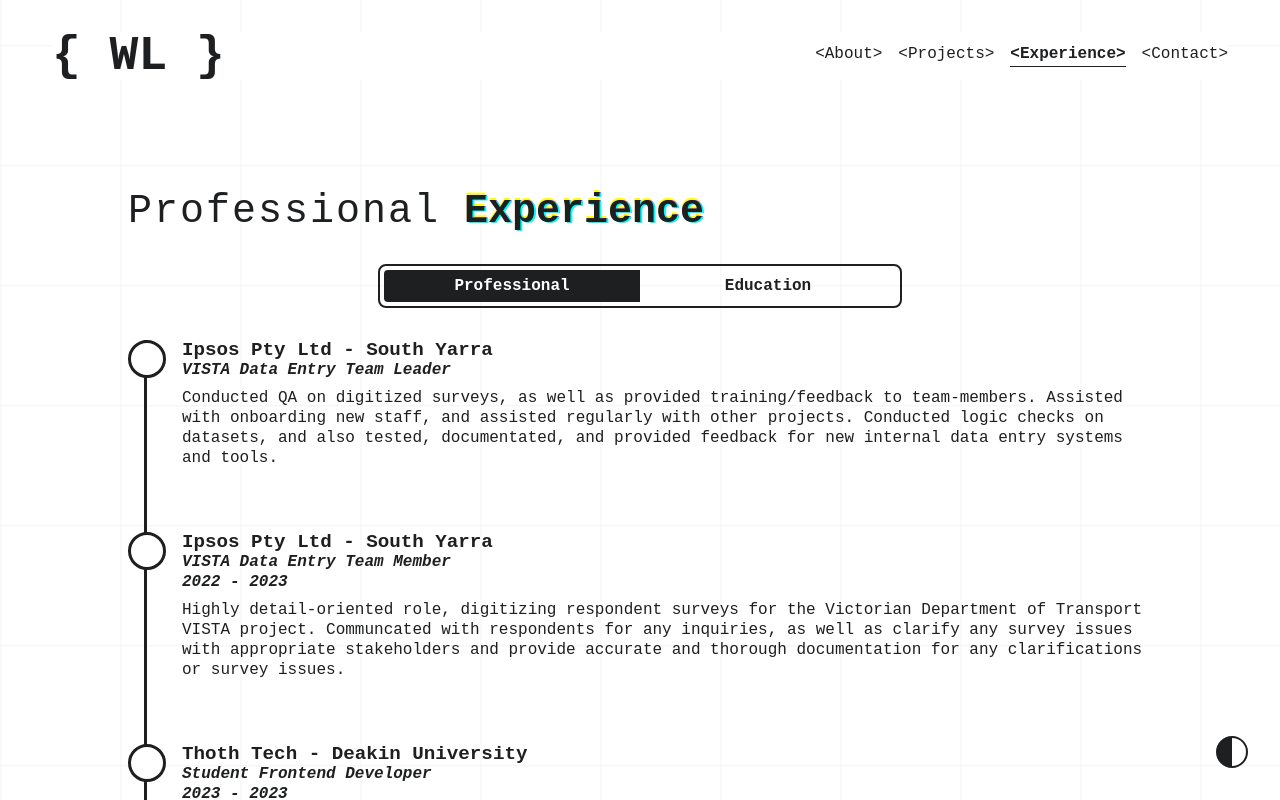
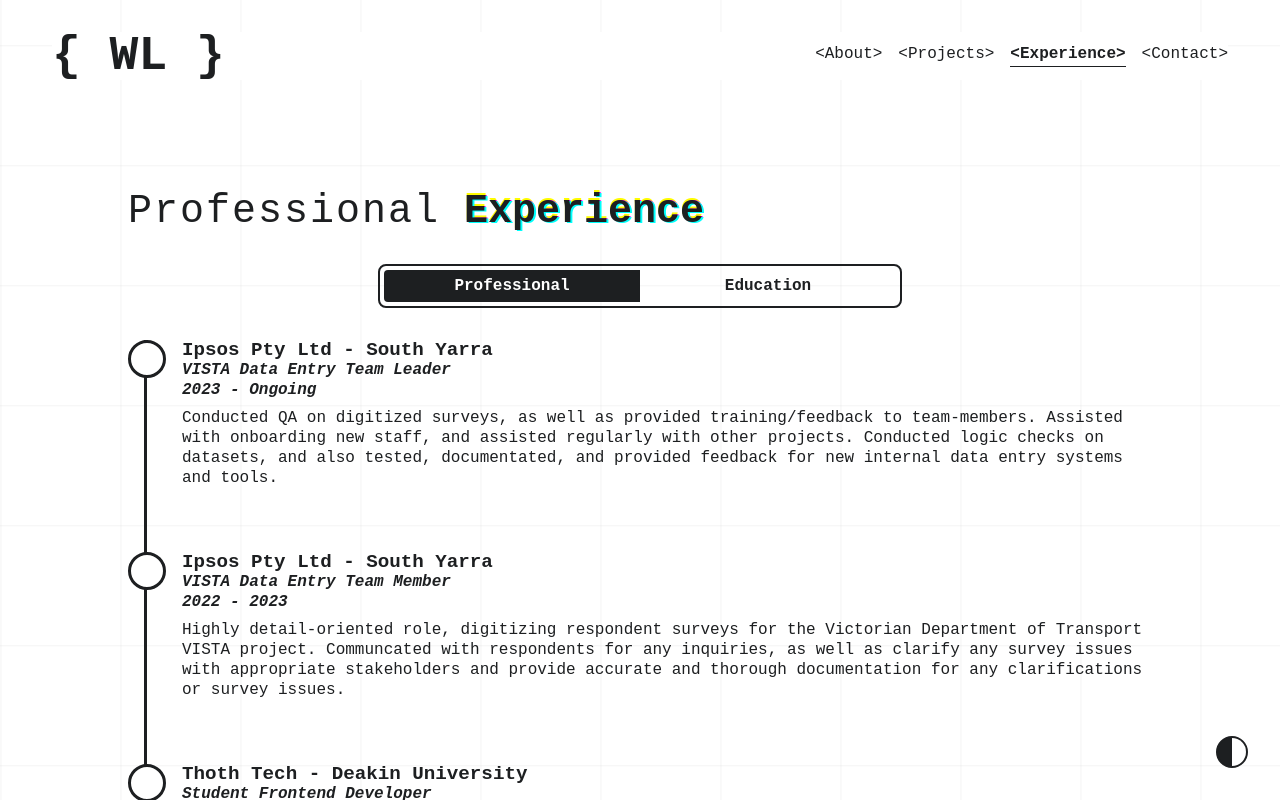
Before and after one commit to williamalowe/WilliamALowe, a React (Vite) app: page /experience in a window 1280 px wide. Shown: the top 800 px of the page. Built offline with nearby package versions, Linux system fonts and the light colour scheme; a web font is replaced by a local one.

Commit message:
feat: add stepper mapping/switching

```diff
--- a/src/assets/professionalExp.json
+++ b/src/assets/professionalExp.json
@@ -3,7 +3,7 @@
     {
       "institute": "Ipsos Pty Ltd - South Yarra",
       "subheader": "VISTA Data Entry Team Leader",
-      "start": "2023 - Ongoing",
+      "date": "2023 - Ongoing",
       "description": "Conducted QA on digitized surveys, as well as provided training/feedback to team-members. Assisted with onboarding new staff, and assisted regularly with other projects. Conducted logic checks on datasets, and also tested, documentated, and provided feedback for new internal data entry systems and tools."
     },
     {
--- a/src/views/Experience/Experience.jsx
+++ b/src/views/Experience/Experience.jsx
@@ -24,7 +24,14 @@ const Experience = () => {
           visibleTab={visibleExperience}
         />
         <div className={styles.stepper}>
+        {
+          visibleExperience &&
           <Stepper listItems={professionalList} />
+        }
+        {
+          !visibleExperience &&
+          <Stepper listItems={educationList} />
+        }
         </div>
       </div>
     </div>
```
